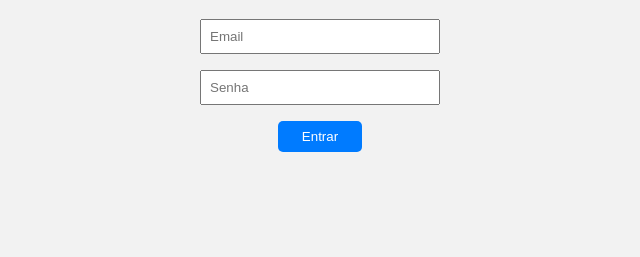
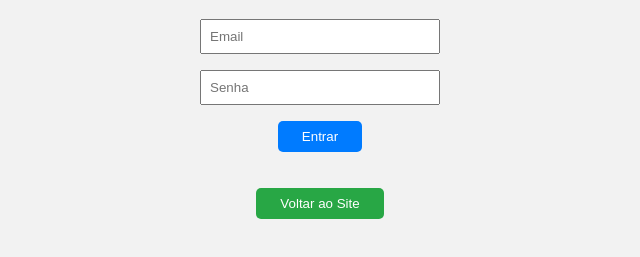
Before and after one commit to JAIROPEREIRA11/colgalcarneiro, a plain HTML site: page login.html in a window 1280 px wide. Shown: the part 101-358 px from the top of the page, without its empty margins (320-960 px from the left). Drawn offline with Linux system fonts and the light colour scheme.

Commit message:
atualizar

```diff
--- a/login.html
+++ b/login.html
@@ -6,7 +6,7 @@
   <title>Login - Colégio GC</title>
   <style>
     body {
-      font-family: Arial, sans-serif;
+      font-family: sans-serif;
       text-align: center;
       padding: 2rem;
       background-color: #f2f2f2;
@@ -32,6 +32,13 @@
       color: red;
       margin-top: 1rem;
     }
+    #voltarButton {
+      margin-top: 20px;
+      padding: 0.5rem 1.5rem;
+      background-color: #28a745;
+      border-radius: 5px;
+      cursor: pointer;
+    }
   </style>
 </head>
 <body>
@@ -42,6 +49,9 @@
   <button onclick="login()">Entrar</button>
 
   <p id="erro"></p>
+
+  <!-- Botão de Voltar ao Site -->
+  <button id="voltarButton" onclick="voltarPagina()">Voltar ao Site</button>
 
   <script type="module">
     import { initializeApp } from "https://www.gstatic.com/firebasejs/9.0.0/firebase-app.js";
@@ -60,6 +70,7 @@
     const app = initializeApp(firebaseConfig);
     const auth = getAuth(app);
 
+    // Função de login
     window.login = async function () {
       const email = document.getElementById("email").value;
       const senha = document.getElementById("senha").value;
@@ -72,6 +83,11 @@
         erroEl.textContent = "Erro no login: " + error.message;
       }
     };
+
+    // Função para voltar ao site
+    window.voltarPagina = function () {
+      window.location.href = "index.html"; // Redireciona para a página inicial
+    };
   </script>
 
 </body>
```
Also changed, not shown: admin.html (+1 -1 lines).
